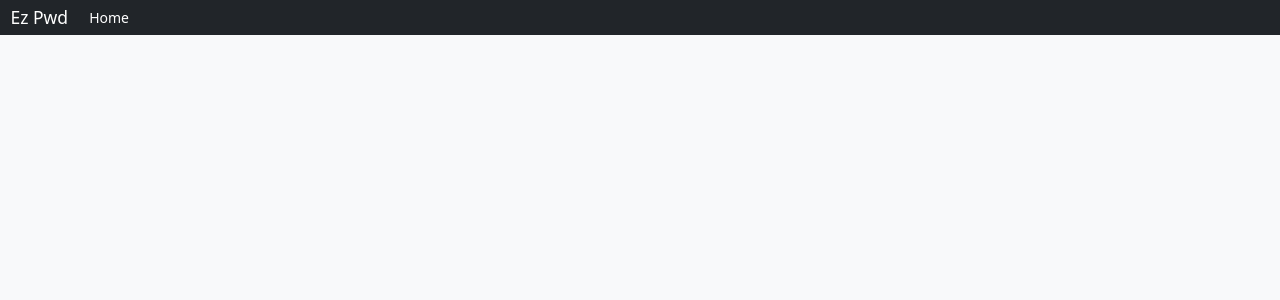
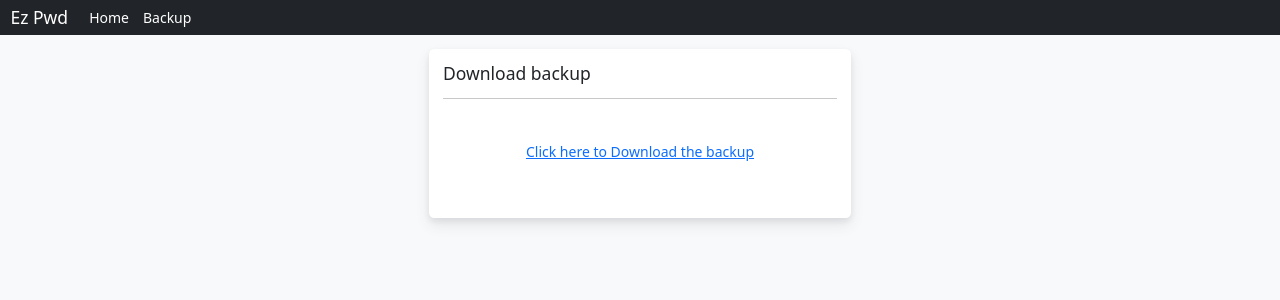
Before and after one commit to hel-o/app-ez-pwd, a Nuxt app: page /i/backup in a window 1280 px wide. Before the commit this address had no page. Shown: the top 300 px of the page. Built offline with nearby package versions, Linux system fonts and the light colour scheme; no server answers.

Commit message:
new view for download backup

```diff
--- a/layouts/default.vue
+++ b/layouts/default.vue
@@ -17,6 +17,9 @@ definePageMeta({
             <li class="nav-item">
               <nuxt-link to="/i/" class="nav-link active">Home</nuxt-link>
             </li>
+            <li class="nav-item">
+              <nuxt-link to="/i/backup/" class="nav-link active">Backup</nuxt-link>
+            </li>
           </ul>
         </div>
       </div>
--- /dev/null
+++ b/pages/i/backup.vue
@@ -0,0 +1,23 @@
+<script setup>
+definePageMeta({
+  middleware: ['auth']
+});
+
+useHead({
+  title: 'Download backup'
+});
+</script>
+
+<template>
+  <div>
+    <div class="row justify-content-center">
+      <div class="col col-lg-4 col-wrapper p-3">
+        <h5>Download backup</h5>
+        <hr>
+        <div class="text-center my-5">
+          <a href="/api/v1/user-secrets/backup">Click here to Download the backup</a>
+        </div>
+      </div>
+    </div>
+  </div>
+</template>
```
